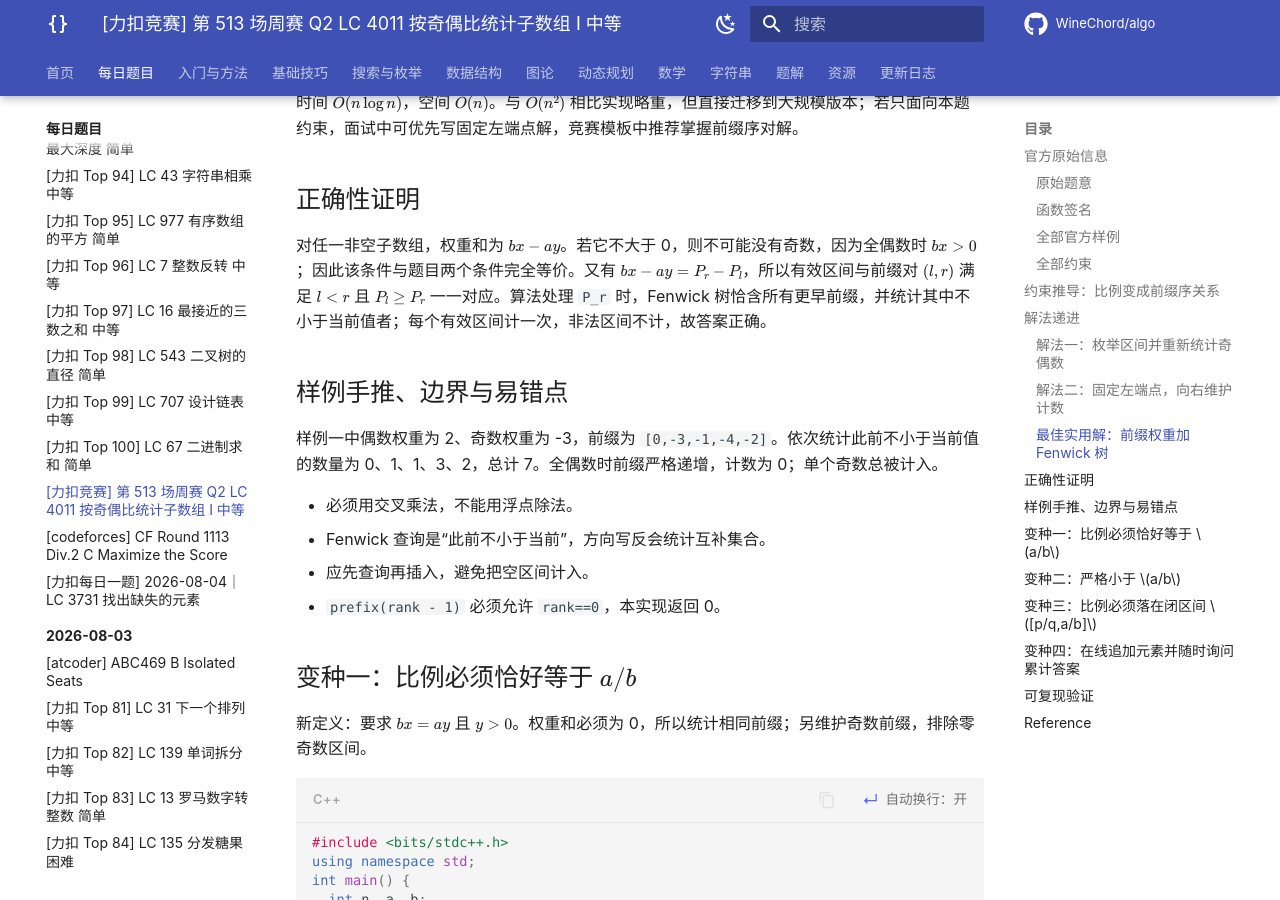
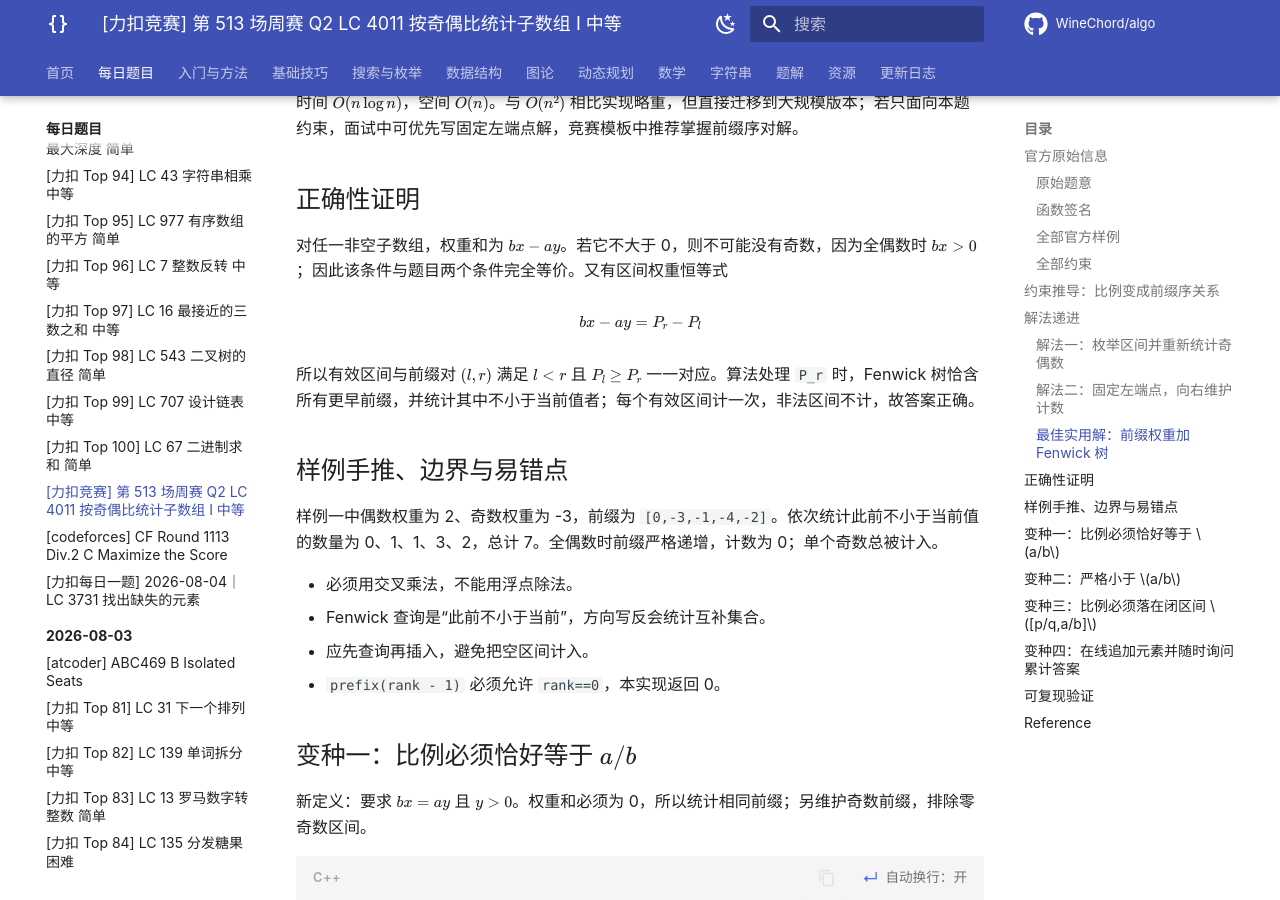
Before and after one commit to WineChord/algo, an MkDocs documentation site: the page built from docs/daily/2026-08-04/leetcode-weekly-513-q2-lc4011.md, in a window 1280 px wide and 900 px high, scrolled down 4209 px. Built offline with MkDocs 1.6.1 and Material for MkDocs 9.7.7, drawn with Linux system fonts in a browser that asks for light colours; nearby versions of some CDN libraries; library files that are not in the unit come from our copies; comment, search, counter and statistics services are not loaded.

Commit message:
Fix LC 4011 mobile math wrapping

```diff
--- a/docs/daily/2026-08-04/leetcode-weekly-513-q2-lc4011.md
+++ b/docs/daily/2026-08-04/leetcode-weekly-513-q2-lc4011.md
@@ -8,7 +8,7 @@ title: "[力扣竞赛] 第 513 场周赛 Q2 LC 4011 按奇偶比统计子数组
 
 <p class="daily-archive-utility"><a href="../">返回 2026-08-04 题目列表</a> · <a href="../../../basics/prefix-sums-and-difference/">进入知识专题</a></p>
 
-<!-- DAILY_CANONICAL_BODY_START sha256=82644428a2da6a606e2e06f59b791a3defec37f5058e8d9ba901d72af245ed23 -->
+<!-- DAILY_CANONICAL_BODY_START sha256=e3e6cf542695e454dd16d1a4ac7bf4ff13bb54da35d7be2f78e65047397f7e43 -->
 ## 官方原始信息
 
 - 来源：力扣中国
@@ -179,7 +179,13 @@ public:
 
 ## 正确性证明
 
-对任一非空子数组，权重和为 $bx-ay$。若它不大于 0，则不可能没有奇数，因为全偶数时 $bx>0$；因此该条件与题目两个条件完全等价。又有 $bx-ay=P_r-P_l$，所以有效区间与前缀对 $(l,r)$ 满足 $l<r$ 且 $P_l\ge P_r$ 一一对应。算法处理 `P_r` 时，Fenwick 树恰含所有更早前缀，并统计其中不小于当前值者；每个有效区间计一次，非法区间不计，故答案正确。
+对任一非空子数组，权重和为 $bx-ay$。若它不大于 0，则不可能没有奇数，因为全偶数时 $bx>0$；因此该条件与题目两个条件完全等价。又有区间权重恒等式
+
+$$
+bx-ay=P_r-P_l
+$$
+
+所以有效区间与前缀对 $(l,r)$ 满足 $l<r$ 且 $P_l\ge P_r$ 一一对应。算法处理 `P_r` 时，Fenwick 树恰含所有更早前缀，并统计其中不小于当前值者；每个有效区间计一次，非法区间不计，故答案正确。
 
 ## 样例手推、边界与易错点
 
```
Also changed, not shown: docs/daily/archive.json.
